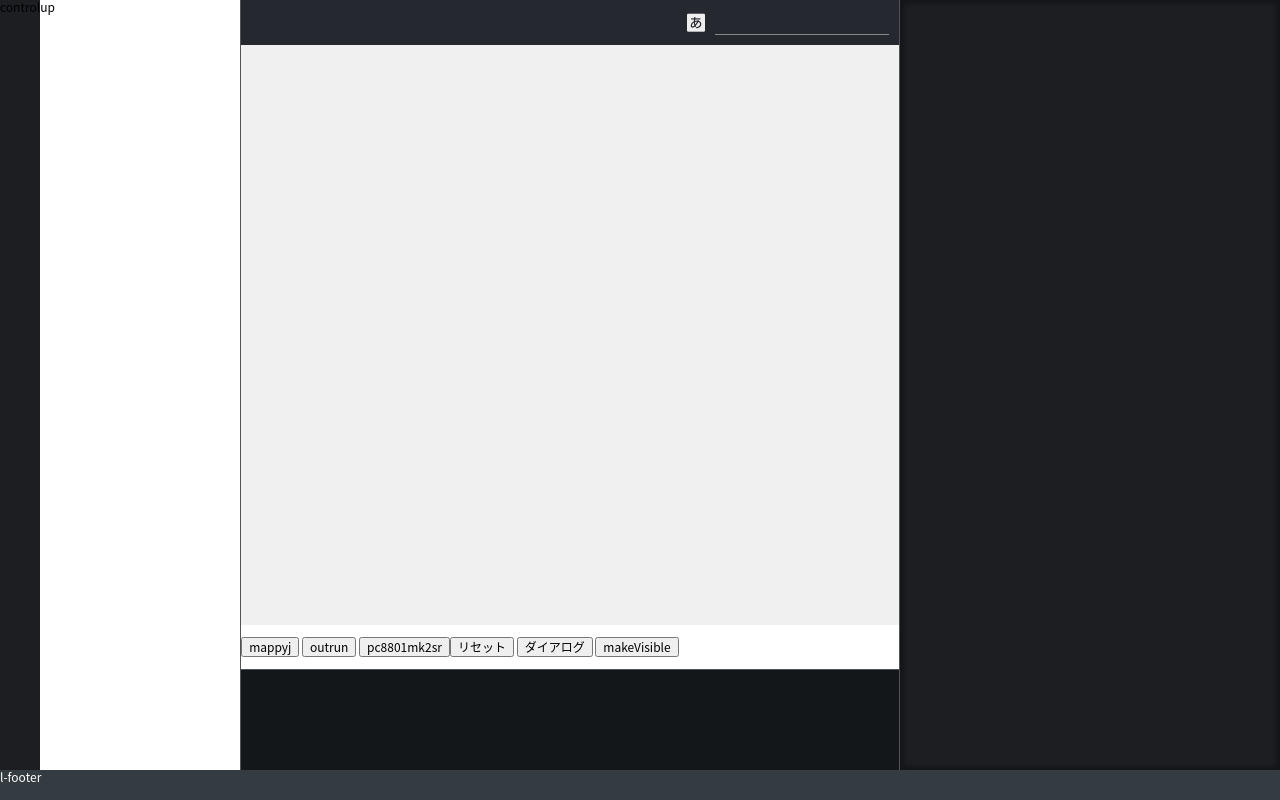
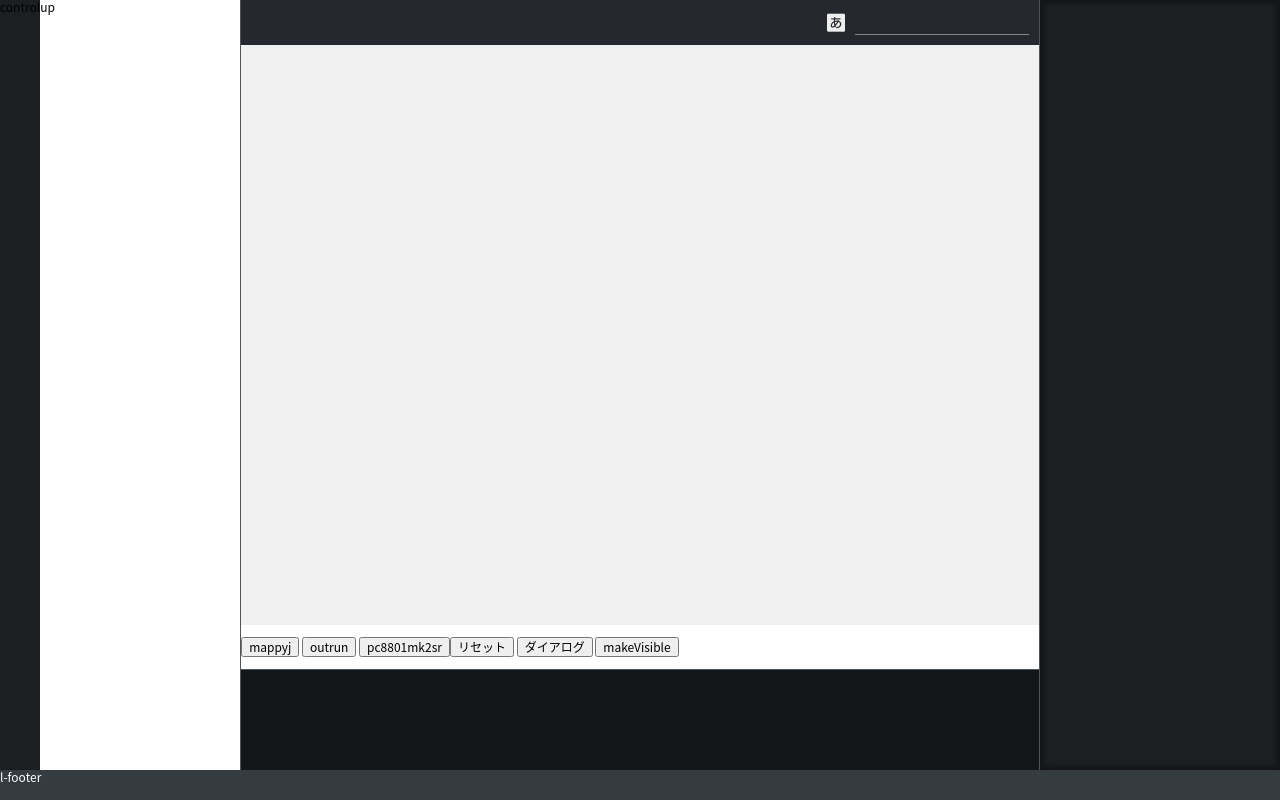
Before and after one commit to Fujix1/dev, an Electron app: page index.html in a window 1280 px wide. Drawn offline with Linux system fonts and the light colour scheme; no server answers; a web font is replaced by a local one.

Commit message:
splitter

```diff
--- a/index.html
+++ b/index.html
@@ -22,7 +22,7 @@
 
           </div>
         </div>
-        <div class="l-divider l-divider__v" target1="l-tree" target2="l-stage"></div>
+        <div class="l-splitter l-splitter__v" anchor=".l-tree"></div>
         <div class="l-stage">
           <div class="l-head">
             <div class="l-head__item">
@@ -76,14 +76,14 @@
                 </p>
               </div>
             </div>
-            <div class="l-divider l-divider__h" target1="l-main__upper" target2="l-main__bottom"></div>
+            <div class="l-splitter l-splitter__h" anchor=".l-main__bottom"></div>
             <div class="l-main__bottom">
               <textarea class="debug" id="debug" readonly></textarea>
             </div>
           </div>
         </div>
-        <div class="l-divider l-divider__v" target1="l-stage" target2="l-info"></div>
-        <div class="l-info">
+        <div class="l-splitter l-splitter__v" anchor=".l-info"></div>
+        <div class="l-info" min-width="240" max-width="640">
           <div class="p-info">
             <figure class="p-info__screenshot">
               <img class="p-info__img" id="openImage">
@@ -101,5 +101,6 @@
   <script src="./lib/listview.js"></script>
   <script src="./lib/action.js"></script>
   <script src="./lib/tooltip.js"></script>
+  <script src="./lib/splitter.js"></script>
   <script src="./renderer.js"></script>
 </html>
--- /dev/null
+++ b/lib/splitter.js
@@ -0,0 +1,50 @@
+/**
+ * Splitter
+ *
+ */
+
+document.querySelectorAll(".l-splitter").forEach((item) => {
+  const anchor = document.querySelector(item.getAttribute("anchor"));
+
+  // 最大最小サイズ
+  if (anchor.getAttribute("max-width")) {
+    anchor.style.maxWidth = anchor.getAttribute("max-width") + "px";
+  }
+  if (anchor.getAttribute("min-width")) {
+    anchor.style.minWidth = anchor.getAttribute("min-width") + "px";
+  }
+  if (anchor.getAttribute("max-height")) {
+    anchor.style.maxHeight = anchor.getAttribute("max-height") + "px";
+  }
+  if (anchor.getAttribute("min-width")) {
+    anchor.style.minWidth = anchor.getAttribute("min-height") + "px";
+  }
+  anchor.style.flexShrink = 0;
+  anchor.style.flexGrow = 0;
+
+  item.dragStart = {};
+
+  // ドラッグ中
+  const dragging = (e) => {
+    const delta = { x: e.pageX - item.dragStart.x, y: e.pageY - item.dragStart.y };
+    if (item.classList.contains("l-splitter__v")) {
+      anchor.style.width = anchor.dragStartDimentions.w - delta.x + "px";
+    }
+  };
+
+  // ドラッグ終了
+  const dragged = (e) => {
+    document.removeEventListener("mousemove", dragging);
+    window.removeEventListener("mouseup", dragged);
+    anchor.style.userSelect = "unset";
+  };
+
+  // ドラッグ開始
+  item.addEventListener("mousedown", (e) => {
+    item.dragStart = { x: e.pageX, y: e.pageY };
+    anchor.dragStartDimentions = { w: anchor.offsetWidth, h: anchor.offsetHeight };
+    anchor.style.userSelect = "none";
+    document.addEventListener("mousemove", dragging);
+    window.addEventListener("mouseup", dragged);
+  });
+});
--- a/style/foundations/_layout.scss
+++ b/style/foundations/_layout.scss
@@ -40,10 +40,7 @@
 }
 
 .l-info {
-  min-width: 332px;
-  width: 380px;
-  flex-grow: 0;
-  flex-shrink: 0;
+
   background: var(--cl-info-bg);
   box-shadow: 0px 0 4px 4px rgba(0, 0, 0, 0.3) inset;
 }
@@ -92,7 +89,7 @@
   min-height: 30px;
 }
 
-.l-divider {
+.l-splitter {
   position: relative;
   z-index: 1;
   flex-shrink: 0;
@@ -100,14 +97,14 @@
   transition: background var(--s-transition);
 
   &:after {
-    content: '';
+    content: "";
     position: absolute;
     display: block;
     background: var(--cl-listborder);
     z-index: 0;
   }
   &:before {
-    content: '';
+    content: "";
     position: absolute;
     display: block;
     background: var(--cl-theme);
@@ -119,10 +116,9 @@
   }
 
   &:hover {
-    &.l-divider:before {
+    &.l-splitter:before {
       opacity: 1;
     }
-
   }
   &__v {
     width: 5px;
--- a/style/foundations/_p-info.scss
+++ b/style/foundations/_p-info.scss
@@ -2,7 +2,7 @@
   display: flex;
   flex-direction: column;
   height: 100%;
-  min-width: 320px;
+
   &>*:focus-visible {
     outline: none;
   }
```
Also changed, not shown: style/style.css, 1 other file.
